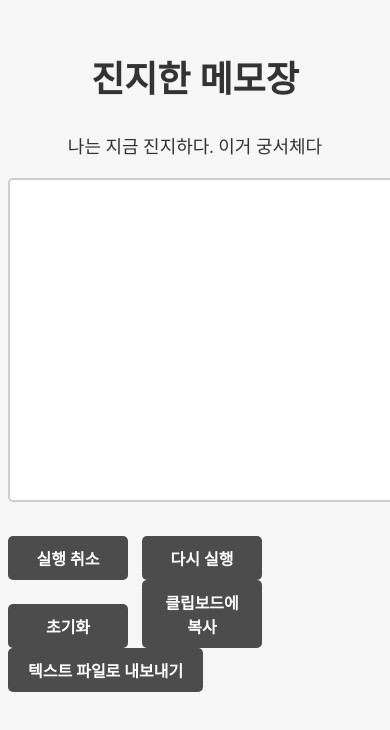
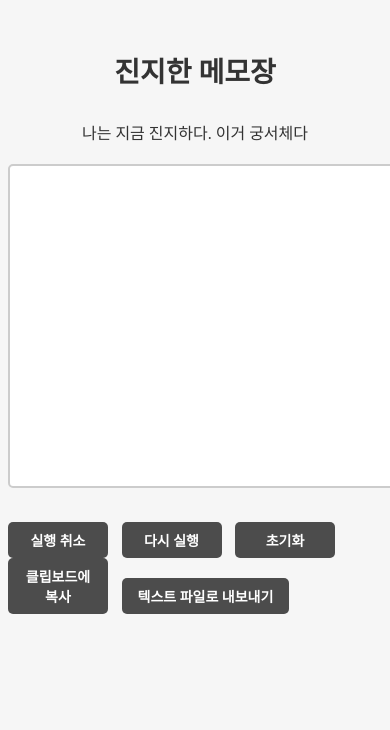
Before and after one commit to larry1121/serious_memo, a plain HTML site: page index.html in a window 390 px wide. Drawn offline with Linux system fonts and the light colour scheme.

Commit message:
Update index.html

```diff
--- a/index.html
+++ b/index.html
@@ -14,6 +14,8 @@
     <meta name="twitter:description" content="진지한 메모장입니다. 텍스트를 입력하고 실행 취소, 다시 실행, 초기화, 복사 등의 기능을 이용할 수 있습니다.">
     <meta name="twitter:image" content="https://cdn-icons-png.flaticon.com/512/533/533864.png">
     <meta name="twitter:card" content="summary_large_image">
+    <meta name="viewport" content="width=device-width, initial-scale=1.0">
+
     <script async src="https://pagead2.googlesyndication.com/pagead/js/adsbygoogle.js?client=ca-pub-8868216521658752"
     crossorigin="anonymous"></script>
     <style>
@@ -96,6 +98,35 @@ button:active {
   button {
     padding: 12px 24px;
     font-size: 18px;
+  }
+}
+@media screen and (max-width: 767px) {
+  body {
+    font-size: 14px;
+  }
+
+  h1 {
+    font-size: 28px;
+  }
+
+  h5 {
+    font-size: 16px;
+  }
+
+  #text-area {
+    font-size: 16px;
+  }
+
+  button {
+    font-size: 14px;
+    padding: 8px 16px;
+  }
+
+  #undo-button,
+  #redo-button,
+  #clear-button,
+  #copy-button {
+    width: 100px;
   }
 }
 
```
